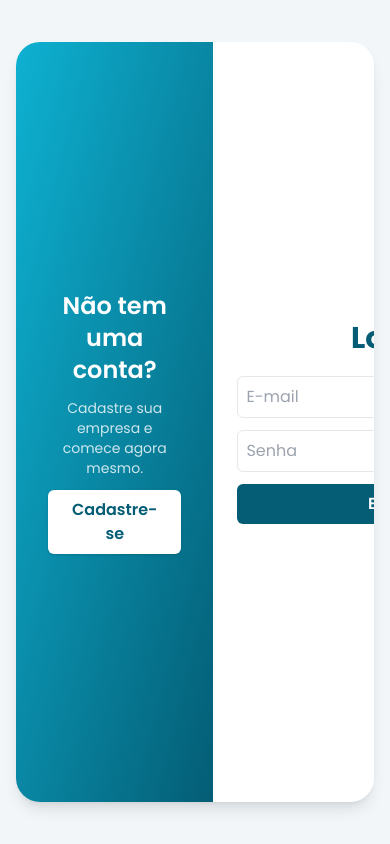
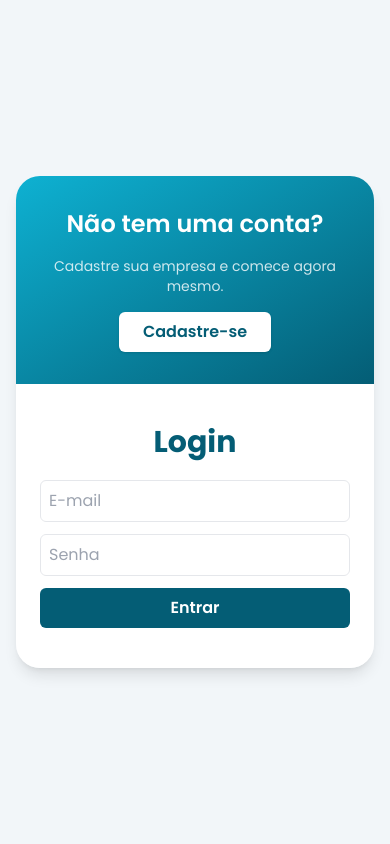
Before and after one commit to gustavolopescoder/FrontEndOS, a React (Vite) app: page /login in a window 390 px wide. Built offline with nearby package versions, Linux system fonts and the light colour scheme.

Commit message:
LayoutMobile

```diff
--- a/src/componentes/Pages/Login.jsx
+++ b/src/componentes/Pages/Login.jsx
@@ -81,9 +81,10 @@ function Login({ onLogin }) {
   };
 
   return (
-    <div className="w-screen h-screen flex items-center justify-center bg-[#F2F6F9] px-4">
-      <div className="flex flex-row w-full max-w-6xl h-[90vh] shadow-lg rounded-3xl overflow-hidden">
-        <div className="md:w-1/2 w-full bg-gradient-to-br from-[#0EB1D2] to-[#045D75] flex flex-col justify-center items-center text-white p-8 text-center space-y-3">
+    <div className="w-full min-h-screen flex items-center justify-center bg-[#F2F6F9] px-4 py-6">
+      <div className="flex flex-col md:flex-row w-full max-w-6xl shadow-lg rounded-3xl overflow-hidden">
+        {/* Lado esquerdo (info) */}
+        <div className="w-full md:w-1/2 bg-gradient-to-br from-[#0EB1D2] to-[#045D75] flex flex-col justify-center items-center text-white p-8 text-center space-y-4">
           <h1 className="text-2xl font-semibold">
             {modoCadastro ? "Já tem uma conta?" : "Não tem uma conta?"}
           </h1>
@@ -94,14 +95,14 @@ function Login({ onLogin }) {
           </p>
           <button
             onClick={trocarModo}
-            className="mt-4 px-6 py-2 rounded-md bg-white text-[#045D75] font-semibold shadow hover:bg-gray-100 transition"
+            className="mt-2 px-6 py-2 rounded-md bg-white text-[#045D75] font-semibold shadow hover:bg-gray-100 transition"
           >
             {modoCadastro ? "Voltar ao Login" : "Cadastre-se"}
           </button>
         </div>
 
-        {/* Formulário animado */}
-        <div className="md:w-1/2 w-full bg-white flex items-center justify-center px-6 py-8">
+        {/* Lado direito (formulário) */}
+        <div className="w-full md:w-1/2 bg-white flex items-center justify-center px-6 py-10">
           <AnimatePresence mode="wait" initial={false}>
             <motion.div
               key={modoCadastro ? "cadastro" : "login"}
```
